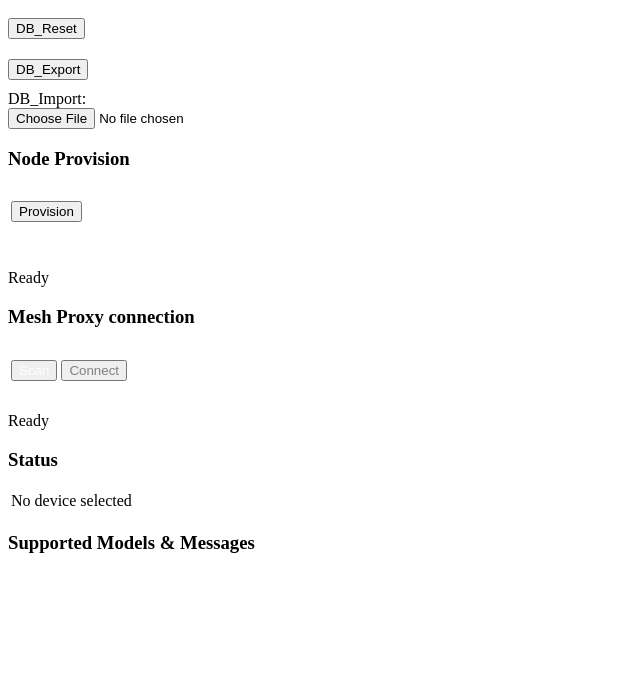
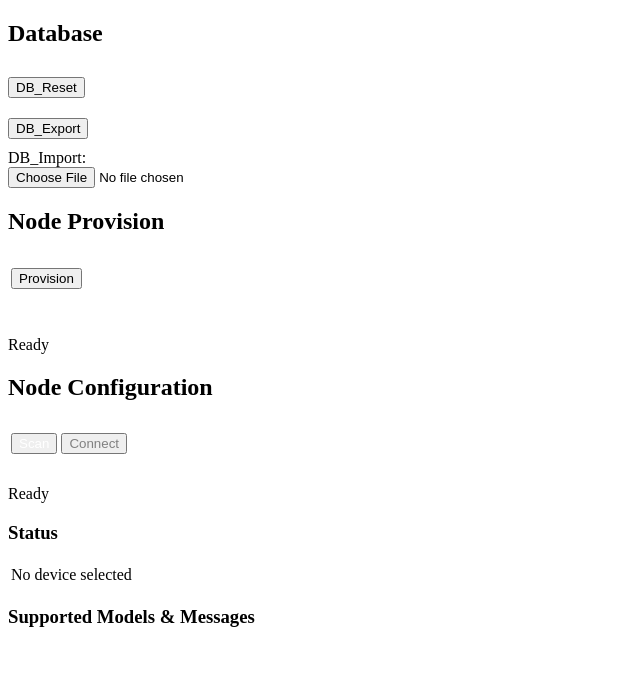
Before and after one commit to ubicore/blemesh.io, a plain HTML site: page index.html in a window 1280 px wide. Shown: the whole page, without its empty margins (0-640 px from the left). Drawn offline with Linux system fonts and the light colour scheme.

Commit message:
web page format up

```diff
--- a/index.html
+++ b/index.html
@@ -46,10 +46,10 @@
 
 <body onload="app.start();">
 
-<!-- <button onclick="test.start()">Test</button> -->
 
-<!-- <button onclick="db.Load()">DB_Load</button>
-<button onclick="db.Save()">DB_Save</button> -->
+
+  <div>
+    <h2>Database</h2>
     <div>
       <button onclick="db.Reset()">DB_Reset</button>
     </div>
@@ -66,12 +66,11 @@
     </div>
     <div id="editor">
     </div>
+  </div>
 
 
-    <!-- MAIN PAGE -->
   <div>
-        <!-- <h1>Easii-IC BLE Mesh Tool</h1> -->
-        <h3>Node Provision</h3>
+    <h2>Node Provision</h2>
     <table>
       <tr>
         <td>
@@ -82,7 +81,11 @@
     <p id="InputOOB"></p>
     <br>
     <div class="status" id="provision_message">Ready</div>
-        <h3>Mesh Proxy connection</h3>
+  </div>
+
+
+  <div>
+    <h2>Node Configuration</h2>
     <table>
       <tr>
         <td>
@@ -106,50 +109,10 @@
         </td>
       </tr>
     </table>
-        <!-- <h3>Configure</h3>
-        <table>
-            <tr>
-                <td>
-                    <button id="btn_AppKey" class="std_button">SendAppKey</button>
-                </td>
-                  <td>
-                    <button id="btn_DisplayNodeModels" class="std_button">btn_DisplayNodeModels</button>
-                </td>
-                <td>
-                    <button id="btn_PublicationSet" class="std_button">btn_PublicationSet</button>
-                </td>
-                <td>
-                    <button id="btn_SubscriptionAdd" class="std_button">btn_SubscriptionAdd</button>
-                </td>
-                <td>
-                    <button id="btn_AppBind" class="std_button">btn_AppBind</button>
-                </td>
-            </tr>
-        </table>
-        <br> -->
-
-        <!-- <h3>Group Address</h3>
-        <table>
-        <tr>
-          <input type="text" id="candidate"/>
-          <button id="btn_GroupAddress_addItem">Add</button>
-          <br>
-          <select id="GroupAddress-list" size=10></select>
-          <button id="btn_GroupAddress_removeItem">Remove</button>
-            <br>
-          <button id="btn_GroupAddress_reset">Reset</button>
-        </tr>
-      </table>
-      <br> -->
-
     <h3>Supported Models & Messages</h3>
     <ul id="tree"></ul>
     <br>
 
-    <!-- <h3>Command</h3>
-      <div id="Command"></div>
-      <button id="btn_Send">Send</button>
-    <br> -->
 
   </div>
 
```
Lines whose indentation alone changed are shown as unchanged.
